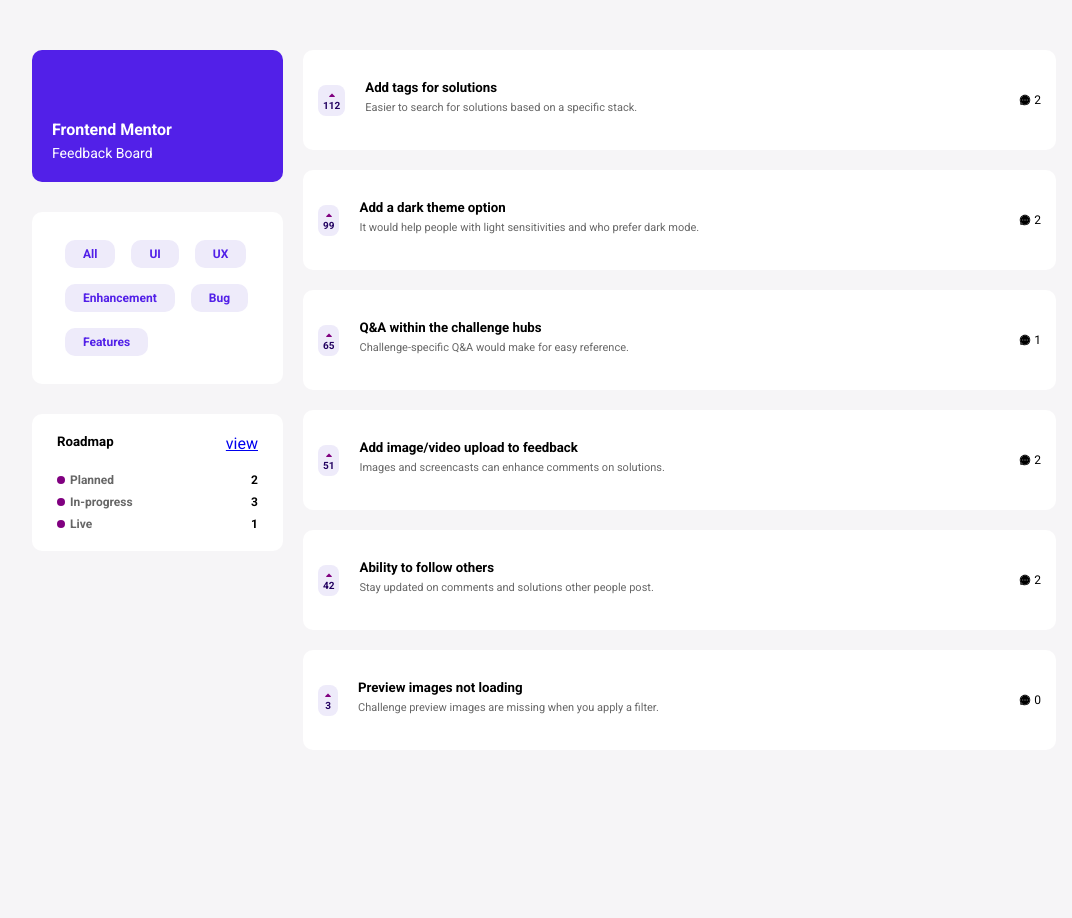
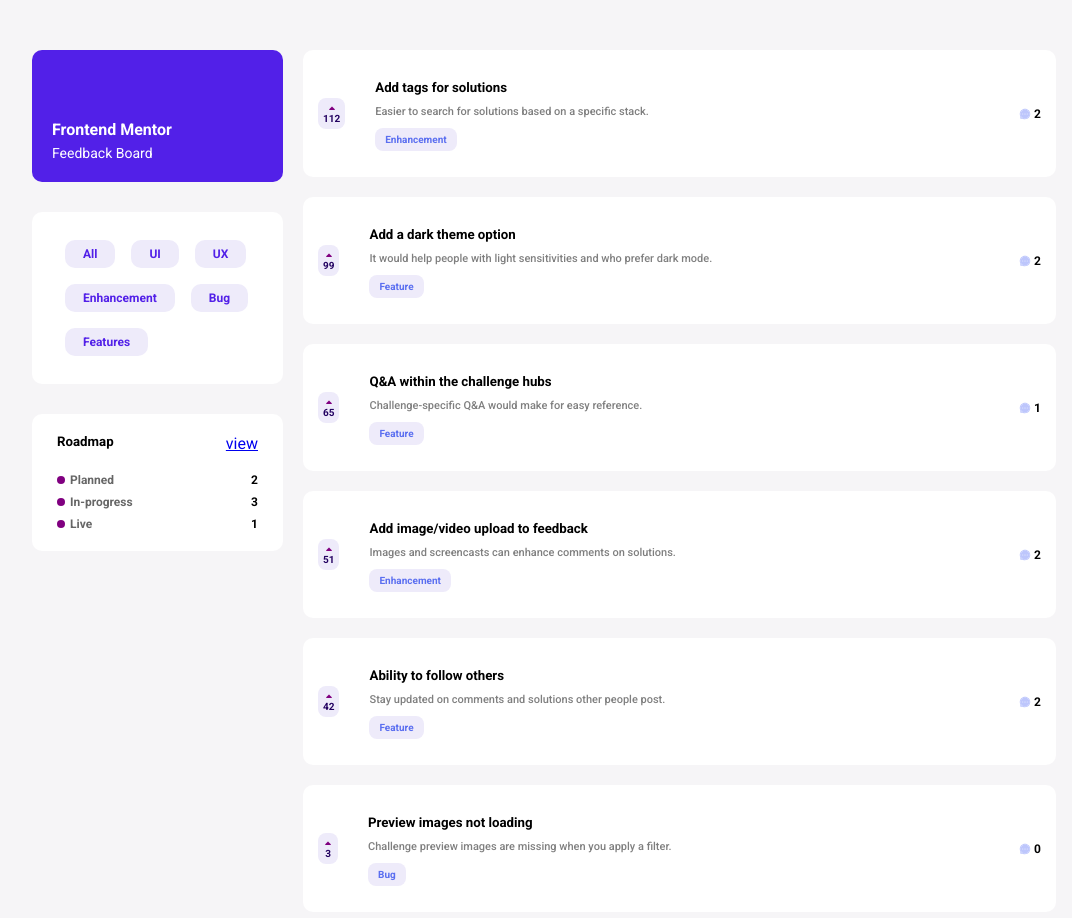
Before and after one commit to Phenol2/product-feedback-app, a React (Vite) app: page / in a window 1280 px wide. Shown: the top 918 px of the page, without its empty margins (96-1168 px from the left). Before the commit the page ends 820 px from the top, so only its background shows below. Built offline with nearby package versions, Linux system fonts and the light colour scheme.

Commit message:
completing the home page

```diff
--- a/src/components/Product/Product.jsx
+++ b/src/components/Product/Product.jsx
@@ -4,7 +4,7 @@
 import {FaCaretUp} from "react-icons/fa"
 import {AiTwotoneMessage} from "react-icons/ai"
 
-const Product = ({ upvotes, comments, title, description }) => {
+const Product = ({ upvotes, comments, title, description, category }) => {
   let commentLength = (comments?.length) ? (comments?.length) : 0
 
 
@@ -17,6 +17,7 @@
       <Details>
         <h5>{title}</h5>
         <p>{ description}</p>
+        <span>{ category}</span>
       </Details>
       <Comments>
         <AiTwotoneMessage />
--- a/src/components/Product/Product.styled.js
+++ b/src/components/Product/Product.styled.js
@@ -4,7 +4,7 @@
     width: 100%;
     display: flex;
     align-items: center;
-    gap: 20px;
+    gap: 30px;
     background-color: white;
     padding: 30px 15px;
     margin-bottom: 20px;
@@ -33,9 +33,19 @@
 
     & > p{
         font-size: 11px;
-        padding-block: 6px;
-        color: rgba(0, 0, 0, 0.6);
-        font-weight: light;
+        padding-block: 10px;
+        color: rgba(0, 0, 0, 0.5);
+        font-weight: 500;
+    }
+
+    & > span{
+        text-transform: capitalize;
+        font-size: 10px;
+        font-weight: bold;
+        background-color: #eeebfa;
+        border-radius: 8px;
+        padding: 6px 10px;
+        color: #5b6ff0;
     }
 `
 
@@ -43,6 +53,10 @@
     font-size: 12px;
     display: flex;
     align-items: center;
-    font-weigth: bold;
+    font-weight: bold;
     gap: 3px;
+
+    & > svg{
+        color: #bdc6fc;
+    }
 `
```
